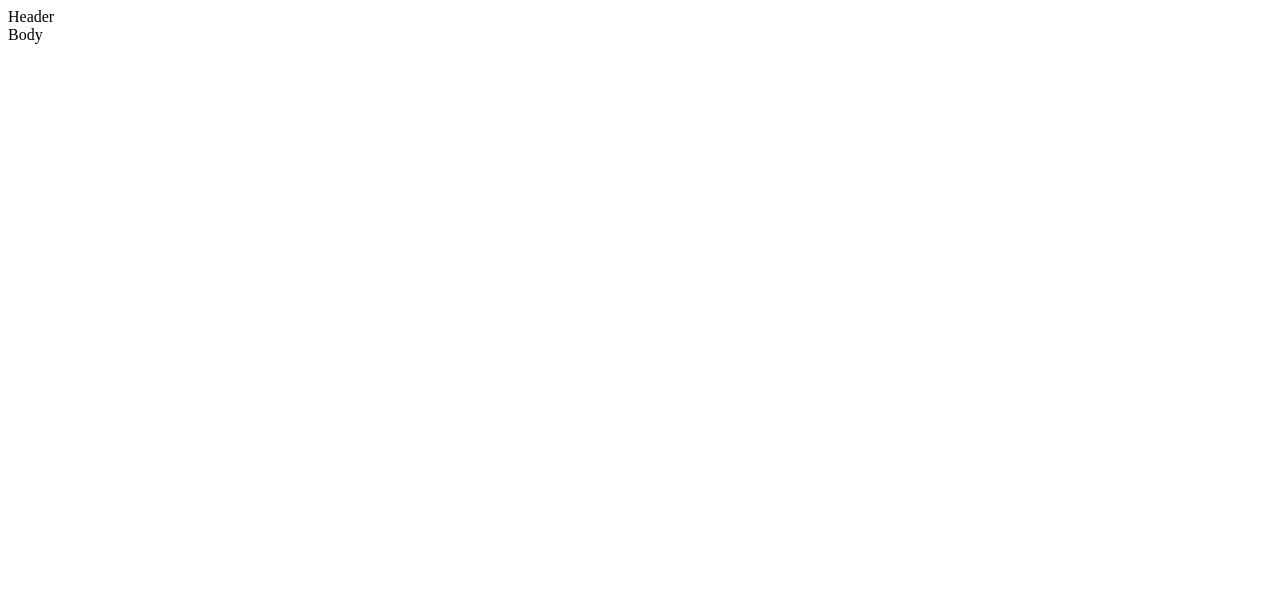
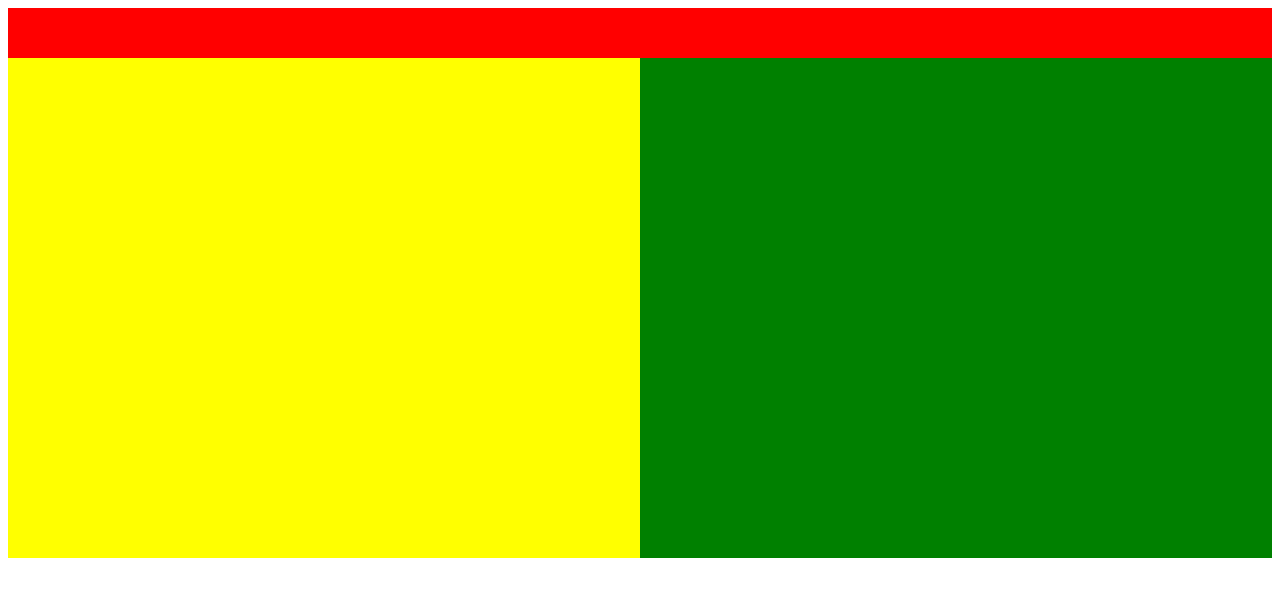
Before and after one commit to JanUlrichR/ATL_Runbook, a React (Create React App) app in the folder frontend/: page / in a window 1280 px wide. Shown: the top 596 px of the page. Built offline with nearby package versions, Linux system fonts and the light colour scheme.

Commit message:
app layout v1

```diff
--- a/frontend/src/App.css
+++ b/frontend/src/App.css
@@ -0,0 +1,22 @@
+.app {
+    display: grid;
+    grid-template-areas:   "header header"
+                        "runbook sidebar";
+    grid-template-columns: 1fr 1fr;
+    grid-template-rows: 50px 500px;
+}
+
+.header {
+    grid-area: header;
+    background: red;
+}
+
+.runbook {
+    grid-area: runbook;
+    background: yellow;
+}
+
+.sidebar {
+    grid-area: sidebar;
+    background: green;
+}
--- a/frontend/src/App.tsx
+++ b/frontend/src/App.tsx
@@ -1,10 +1,12 @@
 import React from "react";
-
+import './App.css'
 export const App: React.FC<{}> = ({}) => {
     return (
-        <div>
-            <div>Header</div>
-            <div>Body</div>
+        <div className={'app'}>
+            <div className={'header'}></div>
+            <div className={'runbook'}>
+            </div>
+            <div className={'sidebar'}></div>
         </div>
     )
 }
```
